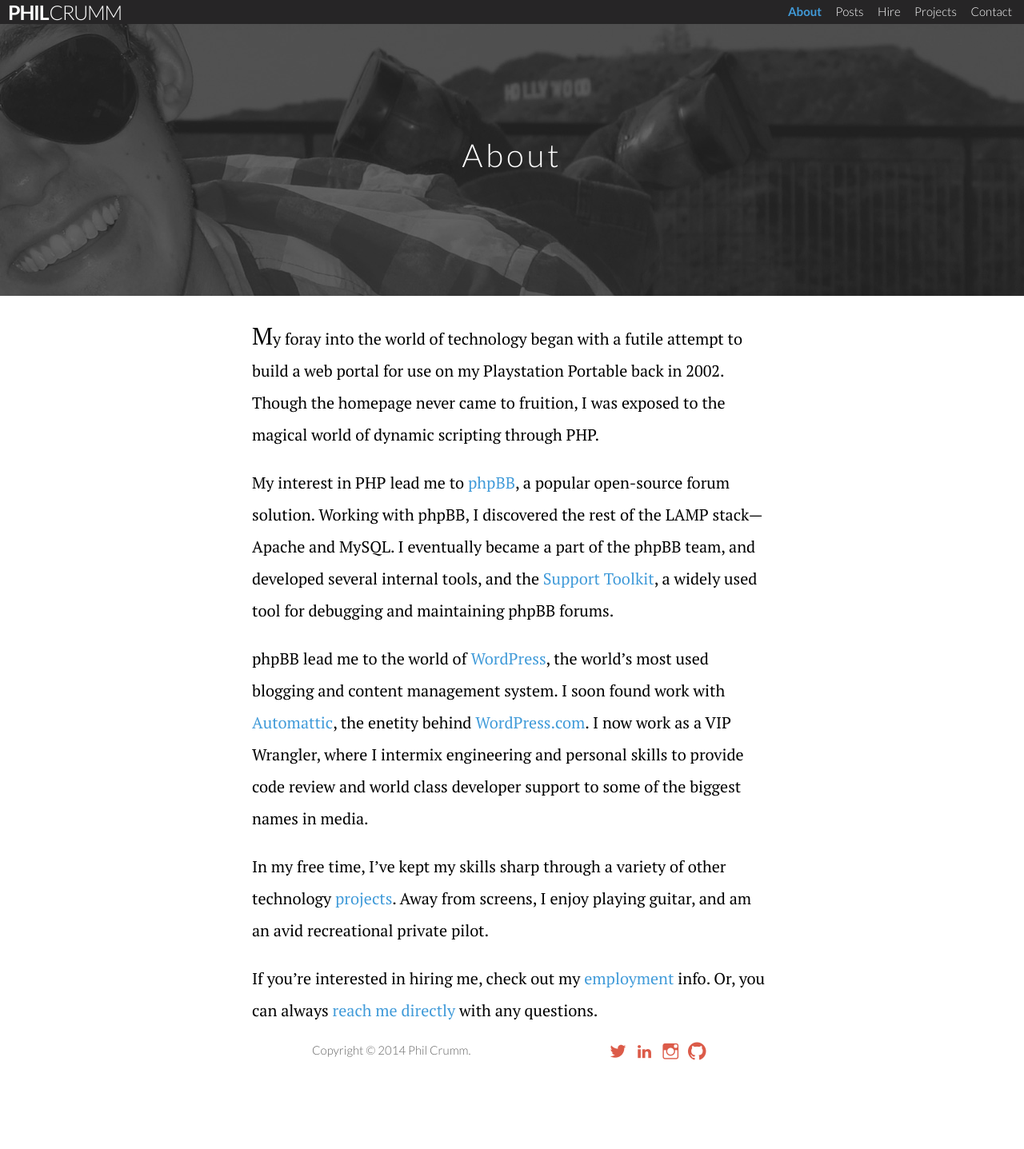
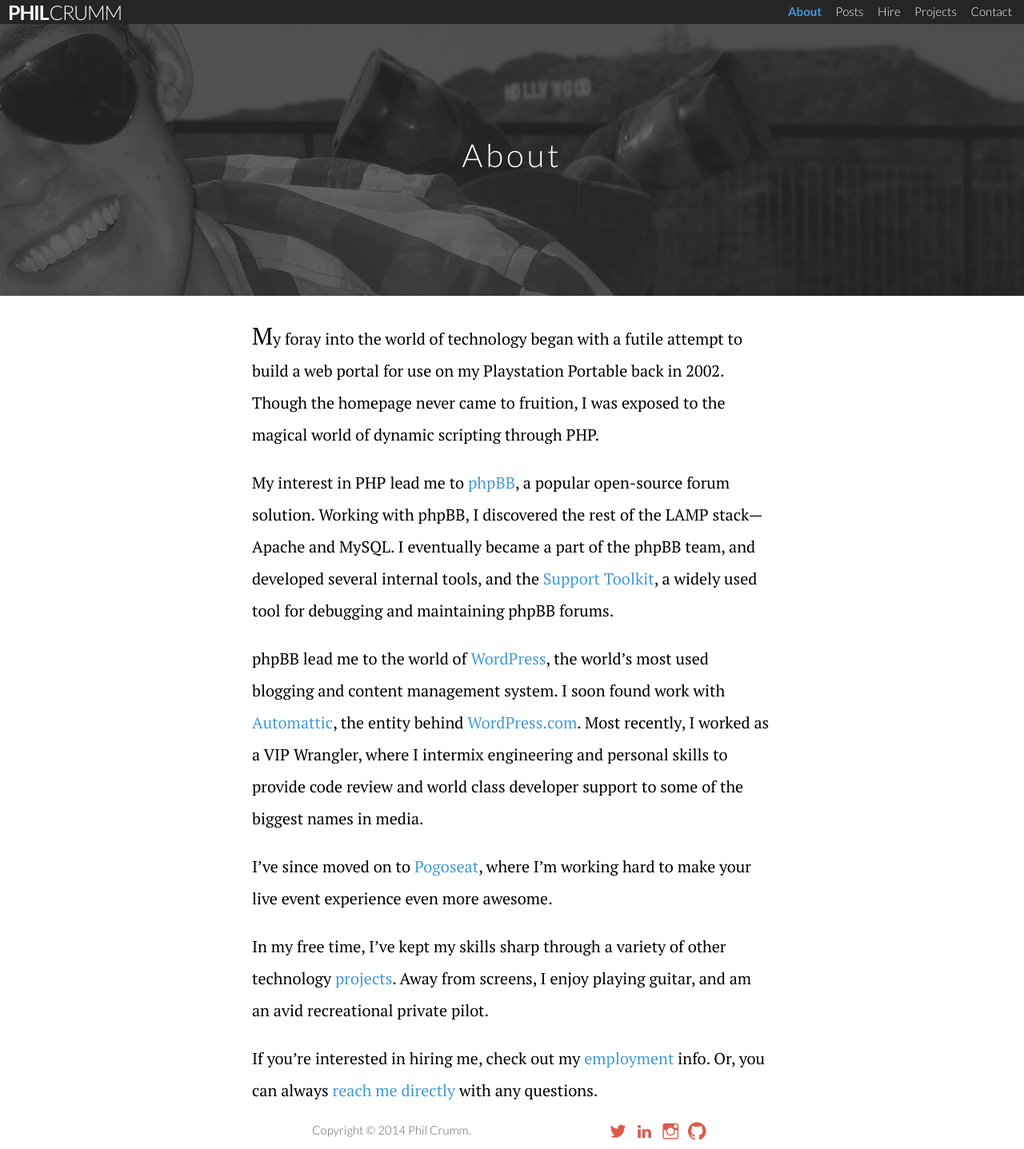
Before and after one commit to pcrumm/pcrumm.github.io, a Jekyll site: the page built from about.md, in a window 1280 px wide. Shown: the whole page at 80% size. Built offline with Jekyll 4.4.1, drawn with Linux system fonts in a browser that asks for light colours; before the commit the page ends 1337 px from its top, so only the background shows below that.

Commit message:
Goodbye, a8c. Hello, p6t.

```diff
--- a/about.md
+++ b/about.md
@@ -10,7 +10,9 @@ My foray into the world of technology began with a futile attempt to build a web
 
 My interest in PHP lead me to [phpBB](http://phpbb.com), a popular open-source forum solution. Working with phpBB, I discovered the rest of the LAMP stack&mdash;Apache and MySQL. I eventually became a part of the phpBB team, and developed several internal tools, and the [Support Toolkit](https://www.phpbb.com/support/stk/), a widely used tool for debugging and maintaining phpBB forums.
 
-phpBB lead me to the world of [WordPress](http://wordpress.org), the world's most used blogging and content management system. I soon found work with [Automattic](http://automattic.com), the enetity behind [WordPress.com](http://wordpress.com). I now work as a VIP Wrangler, where I intermix engineering and personal skills to provide code review and world class developer support to some of the biggest names in media.
+phpBB lead me to the world of [WordPress](http://wordpress.org), the world's most used blogging and content management system. I soon found work with [Automattic](http://automattic.com), the entity behind [WordPress.com](http://wordpress.com). Most recently, I worked as a VIP Wrangler, where I intermix engineering and personal skills to provide code review and world class developer support to some of the biggest names in media.
+
+I've since moved on to [Pogoseat](http://pogoseat.com), where I'm working hard to make your live event experience even more awesome.
 
 In my free time, I've kept my skills sharp through a variety of other technology [projects](/[projects]). Away from screens, I enjoy playing guitar, and am an avid recreational private pilot.
 
```
Also changed, not shown: _posts/2014-08-29-pogoing-on.md (added, +16 -0 lines), hire.md (+1 -1 lines).
